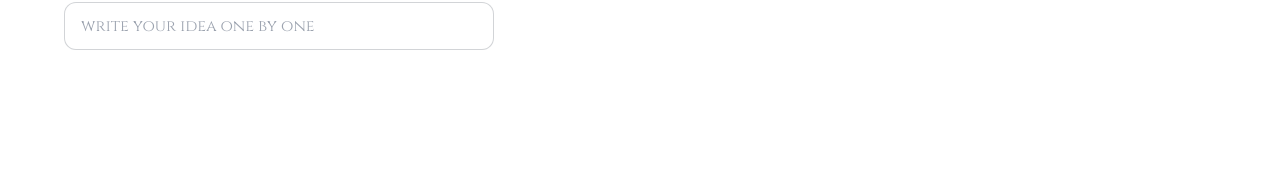
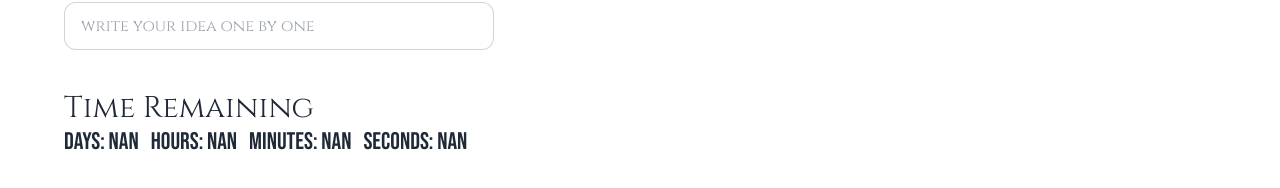
Before and after one commit to nasimrifat101/Timeless-event, a React (Vite) app: page /brainstorm in a window 1280 px wide. Shown: the part 246-434 px from the top of the page. Built offline with nearby package versions, Linux system fonts and the light colour scheme; no server answers; sample sign-in values are in the browser's storage.

Commit message:
brainstorm section complete

```diff
--- a/src/pages/Details/Details.jsx
+++ b/src/pages/Details/Details.jsx
@@ -30,8 +30,13 @@ const Details = () => {
     );
 
     if (!isCardSelected) {
-      const cardPrice = parseFloat(card.price.replace(/[^\d.]/g, ''));
-      selectedCards.push({ ...card, price: cardPrice });
+      const selectedCard = {
+        id: idint,
+        title: title,
+        price: parseFloat(price.replace(/[^\d.]/g, '')),
+      };
+
+      selectedCards.push(selectedCard);
       localStorage.setItem("selectedCards", JSON.stringify(selectedCards));
       toast.success("Event Added");
     } else {
--- a/src/pages/Feedback/Brainstorm.jsx
+++ b/src/pages/Feedback/Brainstorm.jsx
@@ -11,6 +11,12 @@ const Brainstorm = () => {
   const [selectedDate, setSelectedDate] = useState(storedSelectedDate);
   const [events, setEvents] = useState(storedEvents);
   const [ideas, setIdeas] = useState([]);
+  const [remainingTime, setRemainingTime] = useState({
+    days: 0,
+    hours: 0,
+    minutes: 0,
+    seconds: 0,
+  });
 
   const brainstormBoxRef = useRef(null);
 
@@ -21,6 +27,16 @@ const Brainstorm = () => {
       setIdeas((prevIdeas) => [...prevIdeas, idea]);
     }
   };
+
+  useEffect(() => {
+    const interval = setInterval(() => {
+      const newRemainingTime = calculateRemainingTime(selectedDate);
+      setRemainingTime(newRemainingTime);
+    }, 1000);
+
+    return () => clearInterval(interval);
+  }, [selectedDate]);
+
   useEffect(() => {
     const olElement = document.getElementById("brainstorm-list");
     if (olElement) {
@@ -47,11 +63,22 @@ const Brainstorm = () => {
     localStorage.setItem("selectedDate", newSelectedDate);
   };
 
-  useEffect(() => {
-    localStorage.setItem("selectedEvent", selectedEvent);
-    localStorage.setItem("selectedDate", selectedDate);
-  }, [selectedEvent, selectedDate]);
+  const calculateRemainingTime = (selectedDate) => {
+    const eventDate = new Date(selectedDate).getTime();
+    const now = new Date().getTime();
+    const timeDifference = eventDate - now;
 
+    const days = Math.floor(timeDifference / (1000 * 60 * 60 * 24));
+    const hours = Math.floor(
+      (timeDifference % (1000 * 60 * 60 * 24)) / (1000 * 60 * 60)
+    );
+    const minutes = Math.floor(
+      (timeDifference % (1000 * 60 * 60)) / (1000 * 60)
+    );
+    const seconds = Math.floor((timeDifference % (1000 * 60)) / 1000);
+
+    return { days, hours, minutes, seconds };
+  };
   return (
     <div className="bg-white">
       <Nav />
@@ -92,6 +119,15 @@ const Brainstorm = () => {
               onKeyDown={handleInputIdeas}
             />
           </div>
+          <div className="my-5">
+            <h1 className="text-3xl">Time Remaining</h1>
+            <div className="flex space-x-3">
+              <p className="font-bebas text-2xl">Days: {remainingTime.days}</p>
+              <p className="font-bebas text-2xl">Hours: {remainingTime.hours}</p>
+              <p className="font-bebas text-2xl">Minutes: {remainingTime.minutes}</p>
+              <p className="font-bebas text-2xl">Seconds: {remainingTime.seconds}</p>
+            </div>
+          </div>
         </div>
         {/* second div */}
         <div>
@@ -102,8 +138,8 @@ const Brainstorm = () => {
                 : "Select an event to brainstorm ideas"}
             </h1>
             <p>{selectedDate ? `Date: ${selectedDate}` : ""}</p>
-            <ol className="list-disc pl-10" id="brainstorm-list">
-              {/* appendchild here */}
+            <ol className="list-disc pl-10 text-sm font-semibold" id="brainstorm-list">
+
             </ol>
           </div>
         </div>
```
